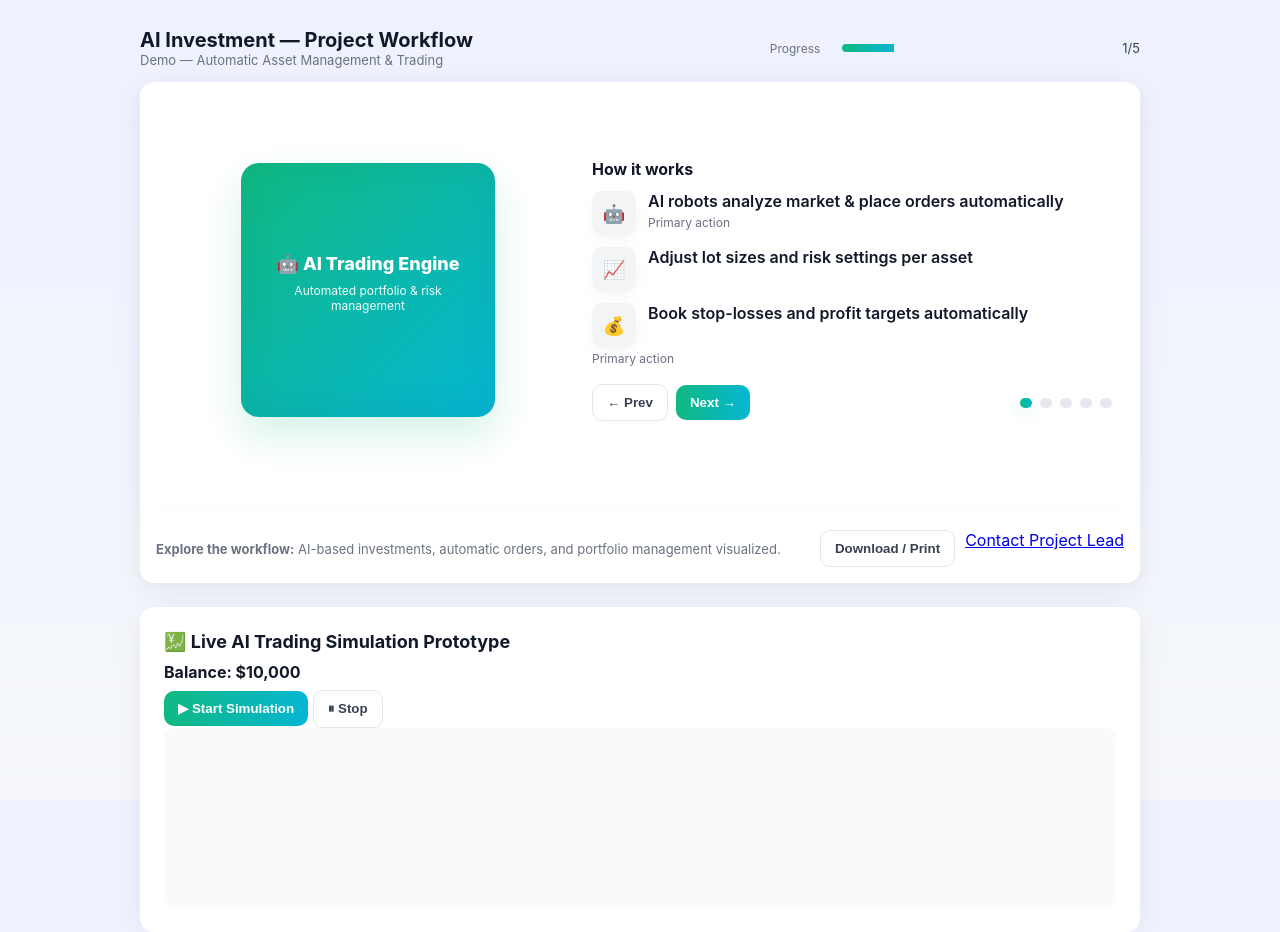
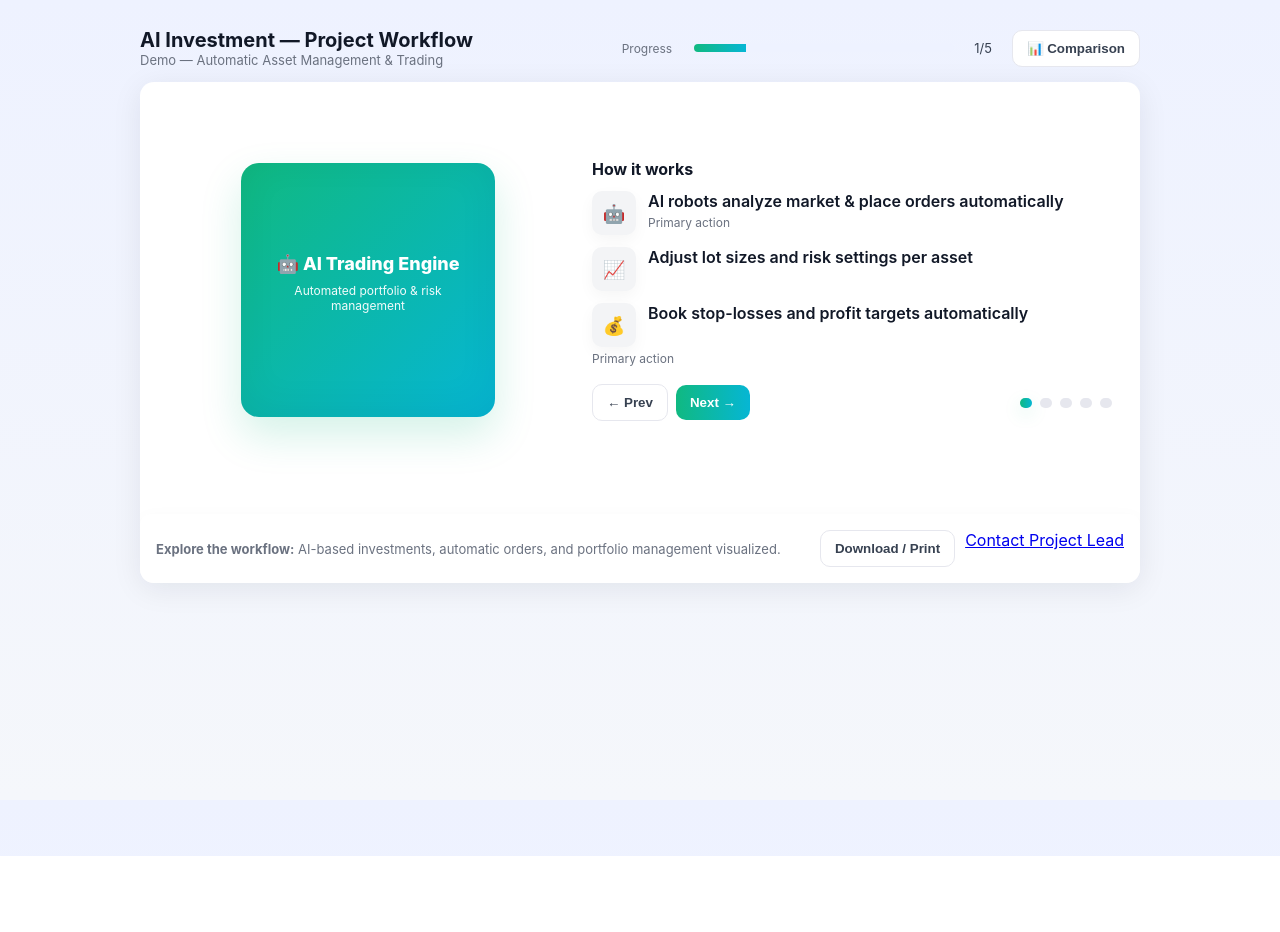
Before and after one commit to MuzammalHussain07/ai-investment-workflow, a plain HTML site: page index.html in a window 1280 px wide. After the commit the page ends 856 px from the top, so only its background shows below. Drawn offline with Linux system fonts and the light colour scheme.

Commit message:
Update index.html

```diff
--- a/index.html
+++ b/index.html
@@ -6,7 +6,7 @@
   <title>AI Investment Workflow Demo</title>
 
   <style>
-    :root {
+    :root{
       --bg:#f5f7fb;
       --card:#ffffff;
       --muted:#6b7280;
@@ -20,13 +20,23 @@
       background:linear-gradient(180deg,#eef2ff 0%, var(--bg) 100%);
       color:#111827;
       padding:28px;
+      overflow-x:hidden;
     }
+    .fade-in {
+      opacity:0;
+      transform:translateY(10px);
+      animation: fadeInUp 0.8s forwards;
+    }
+    @keyframes fadeInUp {
+      to { opacity:1; transform:translateY(0); }
+    }
+
     .wrap{max-width:1000px;margin:0 auto;}
     .header{display:flex;justify-content:space-between;align-items:center;margin-bottom:14px}
     .title{font-size:20px;font-weight:700}
     .sub{font-size:13px;color:var(--muted)}
-    .card{background:var(--card);border-radius:14px;box-shadow:0 6px 30px rgba(15,23,42,0.08);overflow:hidden;margin-bottom:24px;}
-    .content{display:flex;gap:24px;padding:28px;flex-wrap:wrap;align-items:center;min-height:360px}
+    .card{background:var(--card);border-radius:14px;box-shadow:0 6px 30px rgba(15,23,42,0.08);overflow:hidden;transition:all .5s ease;}
+    .content{display:flex;gap:24px;padding:28px;flex-wrap:wrap;align-items:center;min-height:360px;transition:all .5s ease;}
     .left{flex:1 1 260px;display:flex;justify-content:center;align-items:center;}
     .badge{
       width:210px;height:210px;border-radius:18px;padding:22px;color:white;display:grid;place-items:center;
@@ -39,14 +49,15 @@
     .right{flex:1 1 380px}
     .what{font-size:16px;font-weight:700;margin-bottom:12px}
     .bullets{display:flex;flex-direction:column;gap:12px}
-    .bullet{display:flex;gap:12px;align-items:flex-start}
+    .bullet{display:flex;gap:12px;align-items:flex-start;transition:all .4s ease;}
     .dot{width:44px;height:44px;border-radius:10px;background:#f3f4f6;display:grid;place-items:center;font-size:18px;box-shadow:0 6px 16px rgba(2,6,23,0.04)}
     .bullet .txt{font-weight:600}
     .muted{color:var(--muted);font-size:12px;margin-top:4px}
     .controls{margin-top:18px;display:flex;gap:8px;align-items:center}
-    button.btn{padding:10px 14px;border-radius:10px;border:0;cursor:pointer;font-weight:600}
+    button.btn{padding:10px 14px;border-radius:10px;border:0;cursor:pointer;font-weight:600;transition:all .3s ease;}
     button.ghost{background:white;border:1px solid #e6e7ee;color:#374151}
     button.primary{background:linear-gradient(90deg,var(--accent-from),var(--accent-to));color:white}
+    button.btn:hover{transform:translateY(-1px);box-shadow:0 4px 12px rgba(0,0,0,0.06);}
     .dots{display:flex;gap:8px;margin-left:auto}
     .dotbt{width:10px;height:10px;border-radius:999px;background:#e6e7ee;border:0;cursor:pointer}
     .dotbt.active{background:linear-gradient(90deg,var(--accent-from),var(--accent-to));box-shadow:0 6px 18px rgba(16,185,129,0.18)}
@@ -56,18 +67,12 @@
     .slide-hide{opacity:0;transform:translateX(24px) scale(.995)}
     .footer{margin-top:16px;padding:16px;background:#fff;border-radius:10px;display:flex;align-items:center;justify-content:space-between;box-shadow:0 6px 20px rgba(12,17,43,0.04)}
     .small{font-size:13px;color:var(--muted)}
-
-    /* --- New Simulation Styling --- */
-    .sim-panel{
-      background:#fff;
-      border-radius:14px;
-      box-shadow:0 6px 30px rgba(15,23,42,0.06);
-      padding:24px;
+    @media (max-width:820px){
+      .content{padding:18px;min-height:420px}
+      .left{order:2}
+      .right{order:1}
+      .badge{width:180px;height:180px}
     }
-    .sim-title{font-size:18px;font-weight:700;margin-bottom:10px;}
-    .sim-log{height:160px;overflow-y:auto;background:#f9fafb;border-radius:10px;padding:10px;font-size:13px;}
-    .sim-log div{margin-bottom:4px;}
-    .sim-balance{font-weight:700;margin:8px 0;}
   </style>
 </head>
 <body>
@@ -84,7 +89,7 @@
       </div>
     </div>
 
-    <div class="card">
+    <div class="card" id="workflowCard">
       <div class="content">
         <div class="left">
           <div class="badge" id="badge" style="background:linear-gradient(135deg,#10b981,#06b6d4)">
@@ -120,91 +125,50 @@
         </div>
       </div>
     </div>
-
-    <!-- NEW: Live AI Trading Simulation Panel -->
-    <div class="sim-panel">
-      <div class="sim-title">💹 Live AI Trading Simulation Prototype</div>
-      <div class="sim-balance">Balance: <span id="balance">$10,000</span></div>
-      <button class="btn primary" id="startSim">▶ Start Simulation</button>
-      <button class="btn ghost" id="stopSim">⏸ Stop</button>
-      <div class="sim-log" id="log"></div>
-    </div>
   </div>
 
 <script>
+// =============================
+// SLIDESHOW (Original Feature)
+// =============================
 const slides = [
-    {
-      title:"🤖 AI Trading Engine",
-      subtitle:"Automated portfolio & risk management",
-      bullets:[
+  {title:"🤖 AI Trading Engine",subtitle:"Automated portfolio & risk management",bullets:[
     "AI robots analyze market & place orders automatically",
     "Adjust lot sizes and risk settings per asset",
-        "Book stop-losses and profit targets automatically"
-      ],
-      color:"linear-gradient(135deg,#10b981,#06b6d4)"
-    },
-    {
-      title:"📈 Step 1 — Market Analysis",
-      subtitle:"AI scans assets & trends",
-      bullets:[
+    "Book stop-losses and profit targets automatically"],color:"linear-gradient(135deg,#10b981,#06b6d4)"},
+  {title:"📈 Step 1 — Market Analysis",subtitle:"AI scans assets & trends",bullets:[
     "Fetch live market data",
     "Identify potential high-return assets",
-        "Forecast risk & volatility"
-      ],
-      color:"linear-gradient(135deg,#3b82f6,#06b6d4)"
-    },
-    {
-      title:"💰 Step 2 — Automatic Orders",
-      subtitle:"Place trades & manage lots",
-      bullets:[
+    "Forecast risk & volatility"],color:"linear-gradient(135deg,#3b82f6,#06b6d4)"},
+  {title:"💰 Step 2 — Automatic Orders",subtitle:"Place trades & manage lots",bullets:[
     "Execute buy/sell orders automatically",
     "Allocate funds per strategy & risk",
-        "Monitor stop-loss and take-profit levels"
-      ],
-      color:"linear-gradient(135deg,#f59e0b,#f97316)"
-    },
-    {
-      title:"📊 Step 3 — Portfolio Dashboard",
-      subtitle:"Track performance & metrics",
-      bullets:[
+    "Monitor stop-loss and take-profit levels"],color:"linear-gradient(135deg,#f59e0b,#f97316)"},
+  {title:"📊 Step 3 — Portfolio Dashboard",subtitle:"Track performance & metrics",bullets:[
     "Visual charts for returns & cashflow",
     "AI generates reports for each investor",
-        "Adjust strategies based on performance"
-      ],
-      color:"linear-gradient(135deg,#6366f1,#8b5cf6)"
-    },
-    {
-      title:"🏢 Step 4 — Company & Client Services",
-      subtitle:"Building asset management platform",
-      bullets:[
+    "Adjust strategies based on performance"],color:"linear-gradient(135deg,#6366f1,#8b5cf6)"},
+  {title:"🏢 Step 4 — Company & Client Services",subtitle:"Building asset management platform",bullets:[
     "Provide clients safe, automated investment access",
     "Ensure predictable cashflow & satisfied ROI",
-        "Scalable system for multiple investors"
-      ],
-      color:"linear-gradient(135deg,#f43f5e,#ec4899)"
-    }
+    "Scalable system for multiple investors"],color:"linear-gradient(135deg,#f43f5e,#ec4899)"}
 ];
-
-  const badge = document.getElementById('badge');
-  const badgeTitle = document.getElementById('badgeTitle');
-  const badgeSubtitle = document.getElementById('badgeSubtitle');
-  const bulletsEl = document.getElementById('bullets');
-  const slideNote = document.getElementById('slideNote');
-  const slideWrap = document.getElementById('slideWrap');
-  const progressBar = document.getElementById('progressBar');
-  const progressText = document.getElementById('progressText');
-  const dotsEl = document.getElementById('dots');
-
-  let index=0;
-  let autoId=null;
-  const delay=6000;
-
+const badge=document.getElementById('badge');
+const badgeTitle=document.getElementById('badgeTitle');
+const badgeSubtitle=document.getElementById('badgeSubtitle');
+const bulletsEl=document.getElementById('bullets');
+const slideNote=document.getElementById('slideNote');
+const slideWrap=document.getElementById('slideWrap');
+const progressBar=document.getElementById('progressBar');
+const progressText=document.getElementById('progressText');
+const dotsEl=document.getElementById('dots');
+let index=0;let autoId=null;const delay=6000;
 function renderBullets(slideIndex){
   bulletsEl.innerHTML='';
   const b=slides[slideIndex].bullets;
   b.forEach((txt,i)=>{
     const item=document.createElement('div');
-      item.className='bullet';
+    item.className='bullet fade-in';
     const icon=document.createElement('div');
     icon.className='dot';
     icon.textContent=['🤖','📈','💰','📊','🏢'][i]||'•';
@@ -216,26 +180,18 @@
     bulletsEl.appendChild(item);
   });
 }
-
-  function updateProgress(){
-    const pct=Math.round(((index+1)/slides.length)*100);
-    progressBar.style.width=pct+'%';
-    progressText.textContent=(index+1)+'/'+slides.length;
-  }
-
+function updateProgress(){const pct=Math.round(((index+1)/slides.length)*100);
+  progressBar.style.width=pct+'%';progressText.textContent=(index+1)+'/'+slides.length;}
 function updateDots(){
-    dotsEl.innerHTML='';
-    slides.forEach((_,i)=>{
+  dotsEl.innerHTML='';slides.forEach((_,i)=>{
     const d=document.createElement('button');
     d.className='dotbt'+(i===index?' active':'');
-      d.onclick=()=>{ goTo(i); };
+    d.onclick=()=>{goTo(i);};
     dotsEl.appendChild(d);
   });
 }
-
 function setSlide(i,instant){
-    slideWrap.classList.add('slide-hide');
-    badge.style.transform='scale(.98) translateY(6px)';
+  slideWrap.classList.add('slide-hide');badge.style.transform='scale(.98) translateY(6px)';
   clearTimeout(window._swapTm);
   window._swapTm=setTimeout(()=>{
     const s=slides[i];
@@ -244,57 +200,96 @@
     badgeSubtitle.textContent=s.subtitle;
     renderBullets(i);
     slideNote.textContent='Primary action';
-      updateProgress();
-      updateDots();
+    updateProgress();updateDots();
     slideWrap.classList.remove('slide-hide');
     badge.style.transform='scale(1) translateY(0)';
-    }, instant?10:220);
+  },instant?10:220);
 }
-
-  function next(){ index=(index+1)%slides.length; setSlide(index); resetAuto(); }
-  function prev(){ index=(index-1+slides.length)%slides.length; setSlide(index); resetAuto(); }
-  function goTo(i){ index=i%slides.length; setSlide(index); resetAuto(); }
-  function resetAuto(){ if(autoId) clearInterval(autoId); autoId=setInterval(next,delay); }
-
-  setSlide(0,true);
-  resetAuto();
-
-  document.getElementById('nextBtn').addEventListener('click', next);
-  document.getElementById('prevBtn').addEventListener('click', prev);
+function next(){index=(index+1)%slides.length;setSlide(index);resetAuto();}
+function prev(){index=(index-1+slides.length)%slides.length;setSlide(index);resetAuto();}
+function goTo(i){index=i%slides.length;setSlide(index);resetAuto();}
+function resetAuto(){if(autoId)clearInterval(autoId);autoId=setInterval(next,delay);}
+setSlide(0,true);resetAuto();
+document.getElementById('nextBtn').addEventListener('click',next);
+document.getElementById('prevBtn').addEventListener('click',prev);
 document.getElementById('pdfBtn').addEventListener('click',()=>window.print());
 
-  /* === NEW: Live AI Trading Simulation === */
-  const log = document.getElementById('log');
-  const balanceEl = document.getElementById('balance');
-  let balance = 10000;
-  let simInterval = null;
+// =============================
+// MANUAL vs AI COMPARISON
+// =============================
+const headerRight=document.querySelector(".header > div:last-child");
+const compareBtn=document.createElement("button");
+compareBtn.className="btn ghost";
+compareBtn.textContent="📊 Comparison";
+compareBtn.style.marginLeft="10px";
+headerRight.appendChild(compareBtn);
 
-  function addLog(msg){
-    const div = document.createElement('div');
-    div.textContent = msg;
-    log.appendChild(div);
-    log.scrollTop = log.scrollHeight;
-  }
+const compareSection=document.createElement("div");
+compareSection.className="card fade-in";
+compareSection.style.marginTop="24px";
+compareSection.style.display="none";
+compareSection.innerHTML=`
+<div class="content" style="flex-direction:column;align-items:flex-start;text-align:left;">
+  <h2 style="font-size:22px;font-weight:800;margin-bottom:10px;">👨‍🏫 Manual Trading vs 🤖 AI Automation</h2>
+  <p style="color:#6b7280;max-width:700px">Let’s learn how traders follow this strategy step-by-step manually, and how AI does it automatically — without fear, fatigue, or human error 💪</p>
 
-  function simulateTrade(){
-    const market = ["📈 Market rising","📉 Market falling","➖ Stable market"][Math.floor(Math.random()*3)];
-    const action = ["Buy","Sell","Hold"][Math.floor(Math.random()*3)];
-    const profit = (Math.random()*200-100).toFixed(2);
-    balance += parseFloat(profit);
-    balanceEl.textContent = "$" + balance.toFixed(2);
-    addLog(`${market} → AI decided to ${action}. P/L: ${profit>0?'+':''}${profit}`);
-  }
+  <div id="manualPart" class="fade-in" style="margin-top:20px;width:100%;background:#fff;border-radius:14px;padding:20px;box-shadow:0 6px 20px rgba(15,23,42,0.05)">
+    <h3>👨‍💻 Manual Strategy — “How a human trades Gold (XAUUSD)”</h3>
+    <ol style="margin-top:10px;line-height:1.8;font-size:14px;color:#374151;">
+      <li>📈 Open your chart on <strong>XAUUSD</strong> (Gold) and set timeframe to <strong>M15</strong>.</li>
+      <li>⏰ Wait for the <strong>London session</strong> to begin — only trade then!</li>
+      <li>👀 Watch carefully for <strong>two same-color candles</strong> (2 greens = BUY 🟢, 2 reds = SELL 🔴).</li>
+      <li>📏 Set <strong>Stop Loss</strong> at previous candle’s high/low + small buffer.</li>
+      <li>🎯 Set <strong>Take Profit</strong> as 1:3 (for BUY) or 1:2 (for SELL) of the SL distance.</li>
+      <li>🧮 Risk only <strong>2% of your account balance</strong> — manually calculate lot size every time!</li>
+      <li>📅 Only <strong>1 trade per day</strong> — and stop trading after hitting 1% weekly ROI.</li>
+    </ol>
+    <p style="color:#6b7280;font-size:13px;margin-top:8px;">😰 Hard work! You must watch charts, calculate risks, and avoid emotions all day.</p>
+  </div>
 
-  document.getElementById('startSim').addEventListener('click',()=>{
-    if(simInterval) clearInterval(simInterval);
-    addLog("🚀 Simulation started...");
-    simInterval = setInterval(simulateTrade, 2000);
-  });
+  <div id="aiPart" class="fade-in" style="margin-top:30px;width:100%;background:linear-gradient(135deg,#06b6d4,#10b981);border-radius:14px;padding:22px;color:white;box-shadow:0 6px 30px rgba(6,182,212,0.3)">
+    <h3>🤖 AI Automation — “How our tool trades for you”</h3>
+    <ul style="margin-top:10px;line-height:1.8;font-size:14px;">
+      <li>🧠 AI scans <strong>XAUUSD (Gold)</strong> 24/7 — no sleep, no distraction.</li>
+      <li>📊 Detects <strong>London session</strong> automatically using server time.</li>
+      <li>⚡ Identifies <strong>two consecutive candles</strong> instantly — executes trade in milliseconds!</li>
+      <li>🎯 Calculates <strong>SL & TP</strong> with the same 1:3 or 1:2 logic — no manual input needed.</li>
+      <li>💵 Calculates <strong>lot size</strong> automatically based on account balance (2% risk per trade).</li>
+      <li>🛑 Ensures only <strong>1 trade per day</strong> and stops when 1% weekly ROI is reached.</li>
+    </ul>
+    <p style="font-size:13px;margin-top:8px;opacity:0.9;">😎 No emotions. No mistakes. Just logic and precision.</p>
+  </div>
 
-  document.getElementById('stopSim').addEventListener('click',()=>{
-    clearInterval(simInterval);
-    addLog("⏸ Simulation stopped.");
-  });
+  <div id="compareResult" class="fade-in" style="margin-top:30px;width:100%;">
+    <h3>📋 Results — Why AI Wins</h3>
+    <div style="display:grid;grid-template-columns:repeat(auto-fit,minmax(220px,1fr));gap:14px;margin-top:14px;">
+      <div style="background:#fff;padding:16px;border-radius:14px;box-shadow:0 6px 20px rgba(15,23,42,0.05)">
+        <h4>⏰ Time Saver</h4>
+        <p style="color:#6b7280;font-size:13px;">AI never sleeps — it handles all sessions automatically while you relax 😴.</p>
+      </div>
+      <div style="background:#fff;padding:16px;border-radius:14px;box-shadow:0 6px 20px rgba(15,23,42,0.05)">
+        <h4>🧘‍♂️ No Emotions</h4>
+        <p style="color:#6b7280;font-size:13px;">No fear, greed, or hesitation. Pure math & market logic.</p>
+      </div>
+      <div style="background:#fff;padding:16px;border-radius:14px;box-shadow:0 6px 20px rgba(15,23,42,0.05)">
+        <h4>📉 Risk Managed</h4>
+        <p style="color:#6b7280;font-size:13px;">Automatically maintains 2% risk rule with precise SL/TP ratio.</p>
+      </div>
+      <div style="background:#fff;padding:16px;border-radius:14px;box-shadow:0 6px 20px rgba(15,23,42,0.05)">
+        <h4>⚙️ Consistency</h4>
+        <p style="color:#6b7280;font-size:13px;">Same logic, every time — no skipped trades or tired eyes 👀.</p>
+      </div>
+    </div>
+  </div>
+</div>`;
+document.body.appendChild(compareSection);
+
+let showCompare=false;
+compareBtn.onclick=()=>{
+  showCompare=!showCompare;
+  compareSection.style.display=showCompare?'block':'none';
+  window.scrollTo({top:document.body.scrollHeight,behavior:'smooth'});
+};
 </script>
 </body>
 </html>
```
Lines whose indentation alone changed are shown as unchanged.
